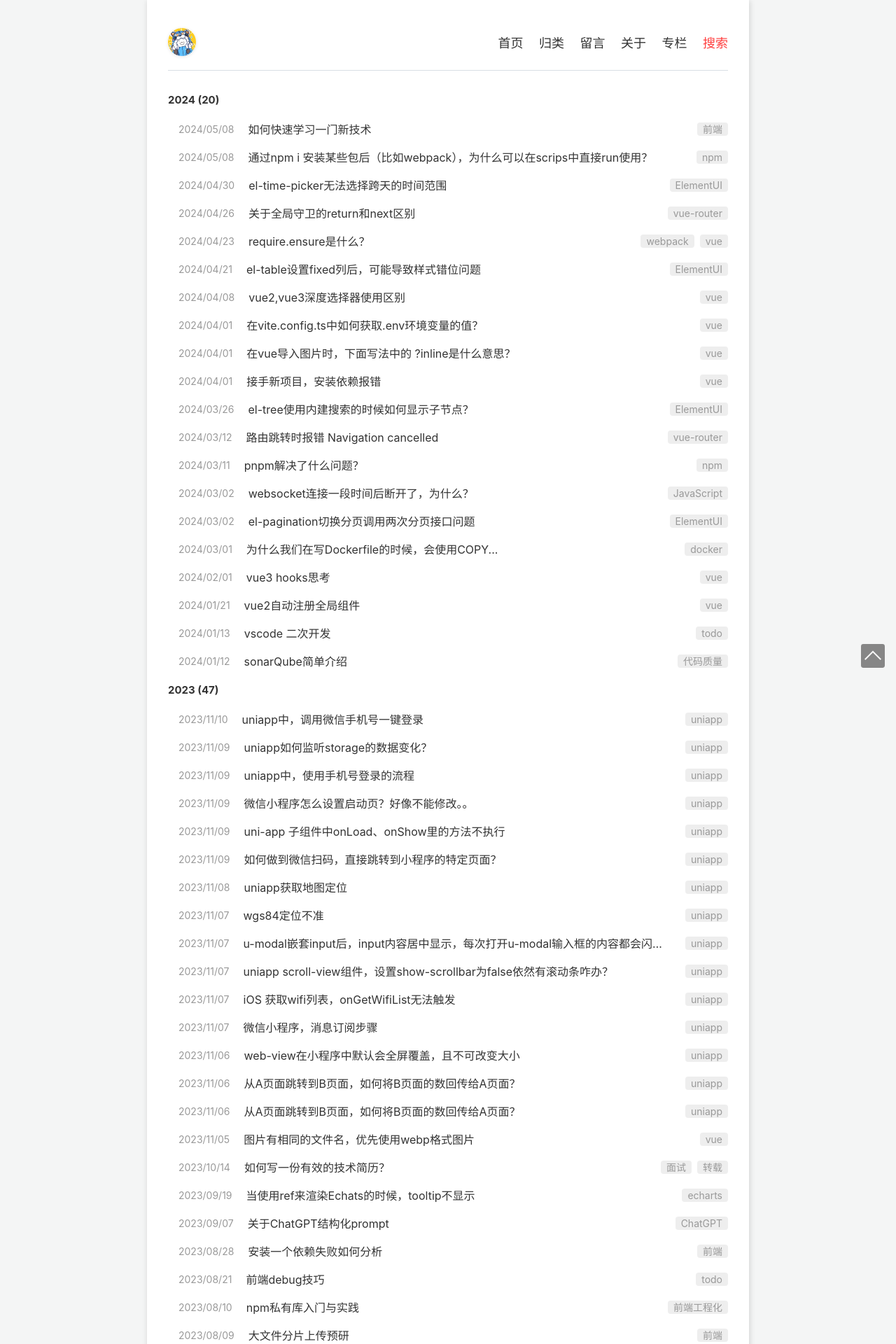
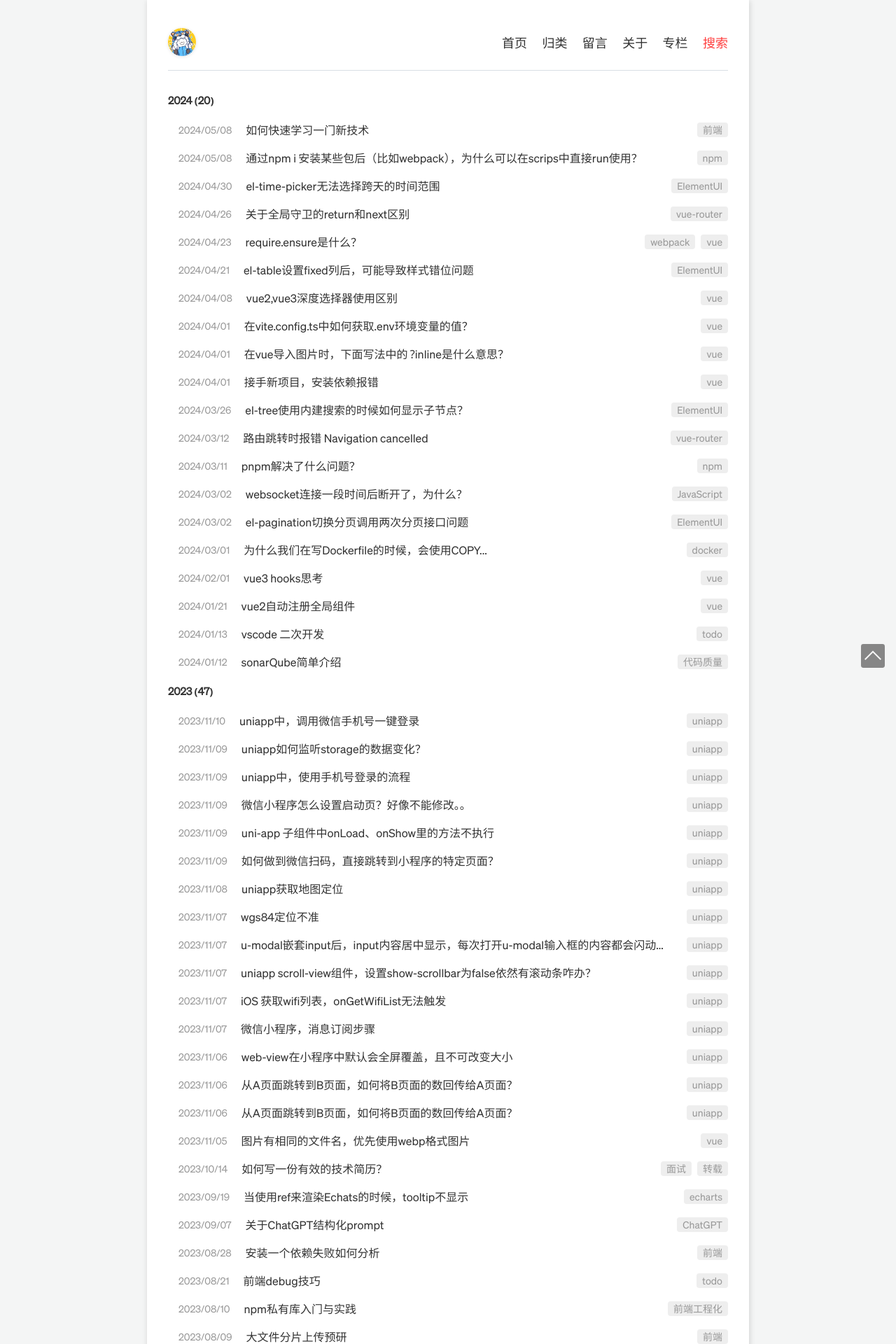
Before and after one commit to Daotin/fe-blog, a Jekyll site: the page built from index.html, in a window 1280 px wide. Shown: the top 1920 px of the page at 70% size. Built offline with Jekyll 4.4.1, drawn with Linux system fonts in a browser that asks for light colours.

Commit message:
新增openai soehne字体

```diff
--- a/static/css/common.css
+++ b/static/css/common.css
@@ -1,10 +1,18 @@
 /* 在线链接服务仅供平台体验和调试使用，平台不承诺服务的稳定性，企业客户需下载字体包自行发布使用并做好备份。 */
 @font-face {
-  font-family: "KingHwaOldSong";
+  font-display: swap;
+  font-family: "soehne";
   font-weight: 400;
-  src:
-    url("../font/KingHwa_OldSong.woff2") format("woff2");
+  font-style: normal;
+  src: url("../font/soehne-buch.woff2") format("woff2");
+}
+
+@font-face {
   font-display: swap;
+  font-family: "soehne";
+  font-weight: 400;
+  font-style: italic;
+  src: url("../font/soehne-buch-kursiv.woff2") format("woff2");
 }
 
 html {
@@ -21,7 +29,7 @@
   /* font-family: Consolas, 'Microsoft YaHei', 'PingFang SC', 'Hiragino Sans GB', 'WenQuanYi Micro Hei', sans-serif; */
   /* font-family: 'Cascadia Code', 'PingFang SC', Consolas, Menlo, Courier, sans-serif; */
   /* font-family: -apple-system, BlinkMacSystemFont, "Segoe UI", Helvetica, Arial, sans-serif, "Apple Color Emoji", "Segoe UI Emoji"; */
-  font-family: "Chinese Quotes", "Inter var", "Inter", ui-sans-serif, system-ui, -apple-system, BlinkMacSystemFont, "Segoe UI", Roboto, "Helvetica Neue", Helvetica, Arial, "Noto Sans", sans-serif, "Apple Color Emoji", "Segoe UI Emoji", "Segoe UI Symbol", "Noto Color Emoji";
+  font-family: soehne, ui-sans-serif, system-ui, -apple-system, "Segoe UI", Roboto, Ubuntu, Cantarell, "Noto Sans", sans-serif, "Helvetica Neue", Arial, "Apple Color Emoji", "Segoe UI Emoji", "Segoe UI Symbol", "Noto Color Emoji";
 }
 
 body {
```
Also changed, not shown: static/font/soehne-buch-kursiv.woff2 (added), static/font/soehne-buch.woff2 (added).
